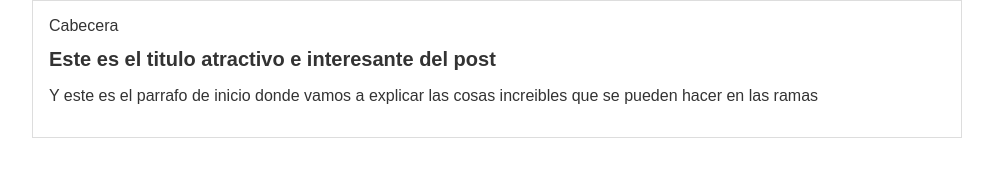
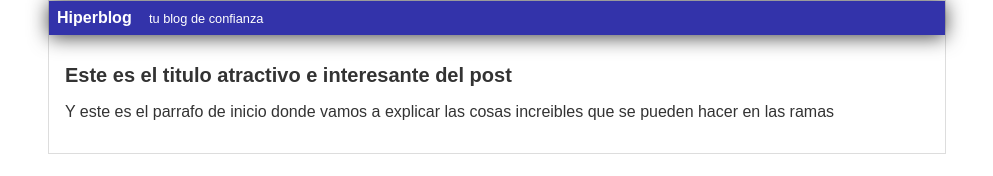
Before and after one commit to DianaCarolina3/hyperblog, a plain HTML site: page blogpost.html in a window 1280 px wide. Shown: the whole page, without its empty margins (143-1136 px from the left). Drawn offline with Linux system fonts and the light colour scheme.

Commit message:
finalizada la cabecera con diseño azul

```diff
--- a/blogpost.html
+++ b/blogpost.html
@@ -8,7 +8,8 @@
 <body>
   <div id="container">
     <div id="cabecera">
-      Cabecera
+      Hiperblog
+      <span id="tagline">tu blog de confianza</span>
     </div>
     <div id="post">
       <h1>Este es el titulo atractivo e interesante del post</h1>
--- a/css/estilos.css
+++ b/css/estilos.css
@@ -7,9 +7,24 @@ body {
   padding: 0;
 }
 
+#cabecera {
+  background: #33a;
+  box-shadow: 0px 2px 20px 0px rgba(0, 0, 0, 0.75);
+  color: white;
+  font-weight: bold;
+  margin: 0;
+  padding: 0.5em;
+}
+
+#cabecera #tagline {
+  margin: 0 0 0 1em;
+  font-weight: normal;
+  font-size: 0.8em;
+}
+
 #container {
   width: 70%;
-  padding: 1em;
+  padding: 0;
   text-align: left;
   border: 1px solid #ddd;
   margin: 0 auto;
@@ -18,3 +33,7 @@ body {
 #container h1 {
   font-size: 20px;
 }
+
+#post {
+  padding: 1em;
+}
```
